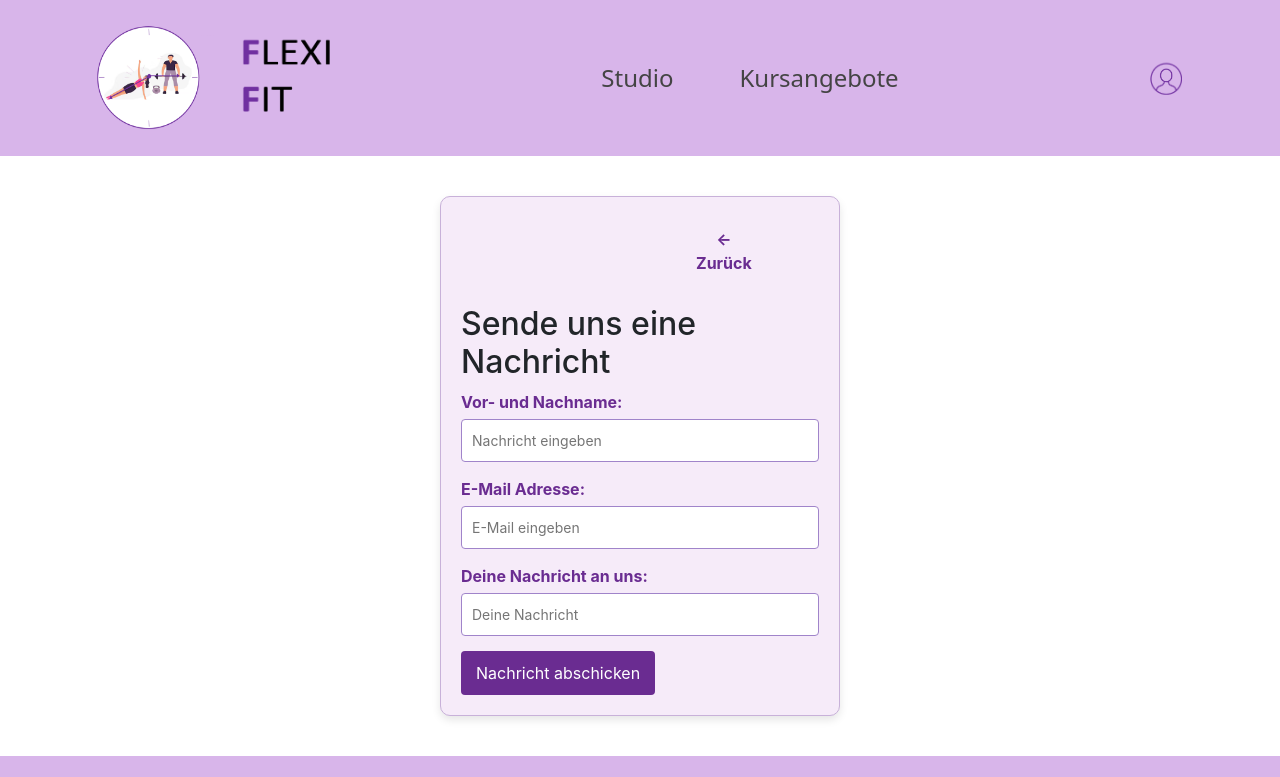
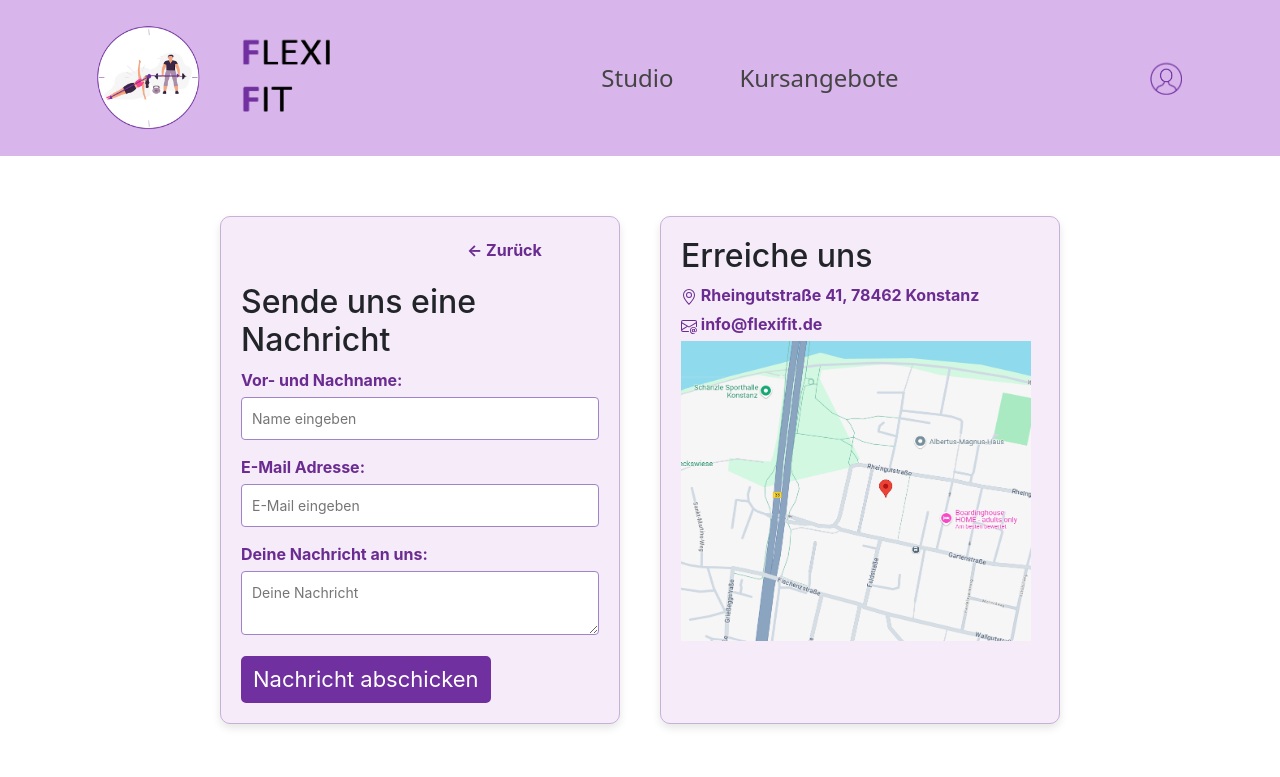
Before and after one commit to ju121mar/Flexifit_v2, a Vue app in the folder frontend/: page /kontakt in a window 1280 px wide. Shown: the top 777 px of the page. Built offline with nearby package versions, Linux system fonts and the light colour scheme; some icons are missing.

Commit message:
Kontaktinfos + responsive Design

```diff
--- a/frontend/src/formalities/Kontakt.vue
+++ b/frontend/src/formalities/Kontakt.vue
@@ -4,6 +4,7 @@ import axios from 'axios'
 import {apiCall} from "@/utility/ApiCall.js";
 import router from "@/router/index.js";
 import BackButton from "@/components/Buttons/BackButton.vue";
+import PrimaryButton from "@/components/Buttons/PrimaryButton.vue";
 const newMessage = ref({
   name: "",
   mail:"",
@@ -46,33 +47,86 @@ function goBack() {
 
 </script>
 <template>
+  <div class="kontakt-container">
   <div class="kurs-form">
     <BackButton class="backbutton" @click="goBack"></BackButton>
     <h2>Sende uns eine Nachricht</h2>
     <form @submit.prevent="submitForm">
       <div class="kurs-group">
         <label for="name">Vor- und Nachname:</label>
-        <input type="text" id="name" v-model="newMessage.name" placeholder="Nachricht eingeben" required />
+        <input type="text" id="name" v-model="newMessage.name" placeholder="Name eingeben"  minlength="4" maxlength="100" required />
       </div>
       <div class="kurs-group">
         <label for="mail">E-Mail Adresse:</label>
-        <input type="text" id="mail" v-model="newMessage.mail" placeholder="E-Mail eingeben" required />
+        <input type="text" id="mail" v-model="newMessage.mail" placeholder="E-Mail eingeben" minlength="4" maxlength="100" required />
       </div>
       <div class="kurs-group">
         <label for="message">Deine Nachricht an uns:</label>
-        <input type="text" id="message" v-model="newMessage.message" placeholder="Deine Nachricht" />
+        <textarea type="text" id="message" v-model="newMessage.message" placeholder="Deine Nachricht"
+        minlength="5" maxlength="500" required></textarea>
       </div>
-      <button type="submit">Nachricht abschicken</button>
+      <PrimaryButton type="submit" buttontext="Nachricht abschicken"></PrimaryButton>
     </form>
     <div v-if="messageSend" class="success-message">
       <p>Nachricht wurde versandt!!</p>
     </div>
+    </div>
+
+
+  <div class="kurs-form">
+    <h2>Erreiche uns</h2>
+
+<label>
+  <svg xmlns="http://www.w3.org/2000/svg" width="16" height="16" fill="currentColor" class="bi bi-geo-alt" viewBox="0 0 16 16">
+  <path d="M12.166 8.94c-.524 1.062-1.234 2.12-1.96 3.07A32 32 0 0 1 8 14.58a32 32 0 0 1-2.206-2.57c-.726-.95-1.436-2.008-1.96-3.07C3.304 7.867 3 6.862 3 6a5 5 0 0 1 10 0c0 .862-.305 1.867-.834 2.94M8 16s6-5.686 6-10A6 6 0 0 0 2 6c0 4.314 6 10 6 10"/>
+  <path d="M8 8a2 2 0 1 1 0-4 2 2 0 0 1 0 4m0 1a3 3 0 1 0 0-6 3 3 0 0 0 0 6"/>
+</svg>
+  Rheingutstraße 41, 78462 Konstanz</label>
+  <label>
+    <svg xmlns="http://www.w3.org/2000/svg" width="16" height="16" fill="currentColor" class="bi bi-envelope-at" viewBox="0 0 16 16">
+  <path d="M2 2a2 2 0 0 0-2 2v8.01A2 2 0 0 0 2 14h5.5a.5.5 0 0 0 0-1H2a1 1 0 0 1-.966-.741l5.64-3.471L8 9.583l7-4.2V8.5a.5.5 0 0 0 1 0V4a2 2 0 0 0-2-2zm3.708 6.208L1 11.105V5.383zM1 4.217V4a1 1 0 0 1 1-1h12a1 1 0 0 1 1 1v.217l-7 4.2z"/>
+  <path d="M14.247 14.269c1.01 0 1.587-.857 1.587-2.025v-.21C15.834 10.43 14.64 9 12.52 9h-.035C10.42 9 9 10.36 9 12.432v.214C9 14.82 10.438 16 12.358 16h.044c.594 0 1.018-.074 1.237-.175v-.73c-.245.11-.673.18-1.18.18h-.044c-1.334 0-2.571-.788-2.571-2.655v-.157c0-1.657 1.058-2.724 2.64-2.724h.04c1.535 0 2.484 1.05 2.484 2.326v.118c0 .975-.324 1.39-.639 1.39-.232 0-.41-.148-.41-.42v-2.19h-.906v.569h-.03c-.084-.298-.368-.63-.954-.63-.778 0-1.259.555-1.259 1.4v.528c0 .892.49 1.434 1.26 1.434.471 0 .896-.227 1.014-.643h.043c.118.42.617.648 1.12.648m-2.453-1.588v-.227c0-.546.227-.791.573-.791.297 0 .572.192.572.708v.367c0 .573-.253.744-.564.744-.354 0-.581-.215-.581-.8Z"/>
+</svg>
+info@flexifit.de
+  </label>
+  <img src="../assets/pictures/kontakt.png" alt="Location" class="location" />
   </div>
+</div>
 </template>
 
 <style scoped>
+.location {
+
+  height: 200px;
+  width: 250px;
+
+}
+
+/* Container für beide Boxen */
+.kontakt-container {
+  display: flex;
+  flex-direction: column; /* Mobile Ansicht: Boxen untereinander */
+  gap: 20px;
+  max-width: 900px;
+  margin: 0 auto;
+  padding: 20px;
+}
+
+/* Desktopansicht: Boxen nebeneinander */
+@media (min-width: 768px) {
+  .kontakt-container {
+    flex-direction: row; /* Nebeneinander in der Desktopansicht */
+  }
+    .location {
+      height: 300px;
+      width: 350px;
+
+    }
+  }
+
 
 .kurs-form {
+  flex: 1;
   max-width: 400px;
   margin: 20px auto;
   padding: 20px;
@@ -129,55 +183,5 @@ textarea:focus {
   font-size: 14px;
 }
 
-button,
-.zurueck-button {
-  padding: 10px 15px;
-  background-color: #6a2c91;
-  color: #fff;
-  border: none;
-  border-radius: 4px;
-  cursor: pointer;
-  font-size: 16px;
-  transition: background-color 0.3s ease;
-  display: inline-block;
-  text-align: center;
-  text-decoration: none;
-  margin-right: 70px;
-}
-
-button:hover,
-.zurueck-button:hover {
-  background-color: #4e216c;
-}
-.modal-backdrop {
-  z-index: 1040; /* Bootstrap Modal-Z-Index */
-}
-
-.modal.show {
-  display: block;
-}
-.img-thumbnail {
-  cursor: pointer;
-  transition: transform 0.3s ease-in-out;
-}
-
-.img-thumbnail:hover {
-  transform: scale(1.05);
-}
-
-.modal-header {
-  background-color: #6a2c91;
-  color: white;
-}
-
-.btn-primary {
-  background-color: #6a2c91;
-  border: none;
-}
-
-.btn-primary:hover {
-  background-color: #4e216c;
-}
-
 
 </style>
```
Also changed, not shown: frontend/src/assets/pictures/kontakt.png (added).
